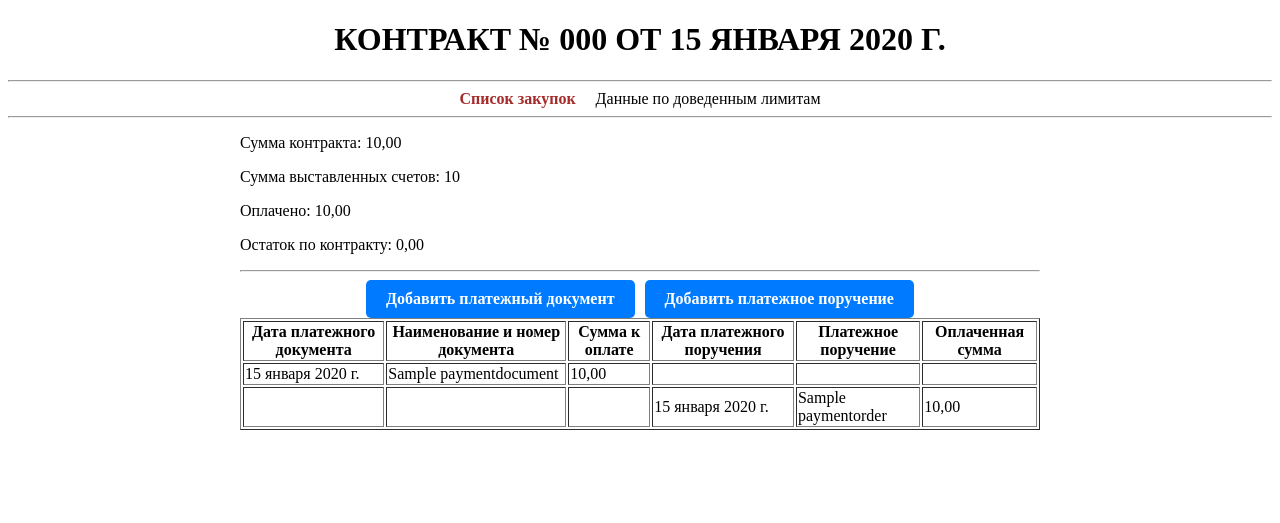
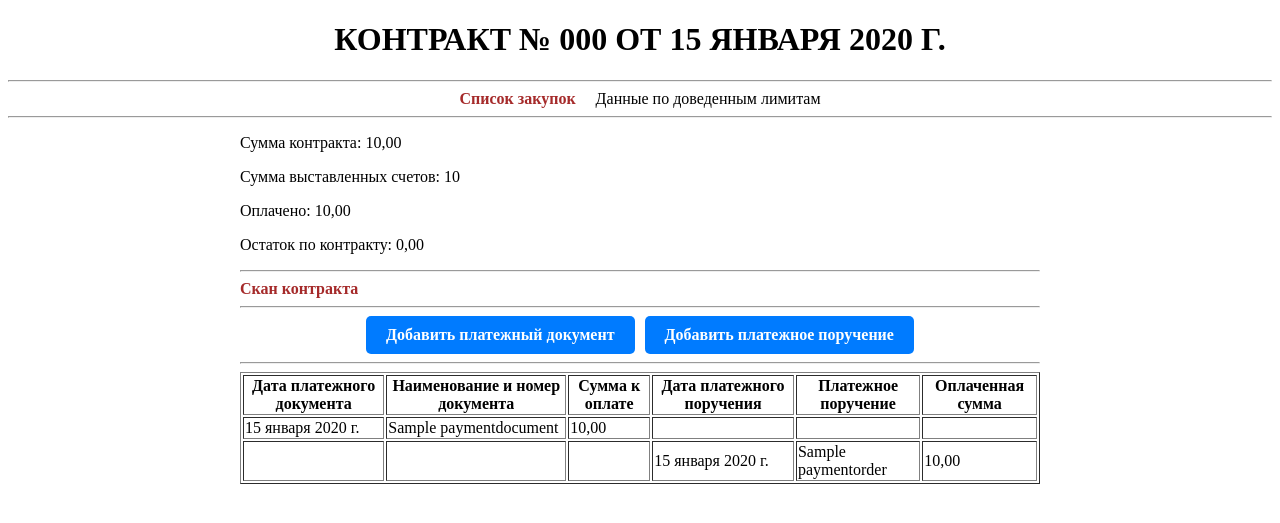
Before and after one commit to evlx87/contract_control, a Django app: page /contracts/000/ in a window 1280 px wide. Shown: the top 523 px of the page. Run offline with Django 5.2, Linux system fonts and the light colour scheme; tables that the repository leaves empty hold one stand-in row (values such as "Sample post").

Commit message:
добавлен вывод файла контракта в карточке контракта

```diff
--- a/contracts/templates/contracts/contract_detail.html
+++ b/contracts/templates/contracts/contract_detail.html
@@ -9,12 +9,15 @@
     <p>Сумма контракта: {{ contract_detail.contract_amount }} </p>
     <p>Сумма выставленных счетов: {{ contract_detail.total_issued_amount }} </p>
     <p>Оплачено: {{ contract_detail.payment_amount }}</p>
-<p>Остаток по контракту: {{ contract_detail.total_balance }}</p>
+    <p>Остаток по контракту: {{ contract_detail.total_balance }}</p>
+    <hr>
+    <a href="{{ contract_detail.contract_file.url }}" target="_blank">Скан контракта</a>
     <hr>
     <div class="button_container">
         <a class="pp_button" href="{% url 'contracts:add_payment_doc' contract_id=contract_detail.id %}">Добавить платежный документ</a>
         <a class="pp_button" href="{% url 'contracts:add_payment_order' contract_id=contract_detail.id %}">Добавить платежное поручение</a>
     </div>
+    <hr>
     <table border="1">
         <thead>
             <tr>
```
